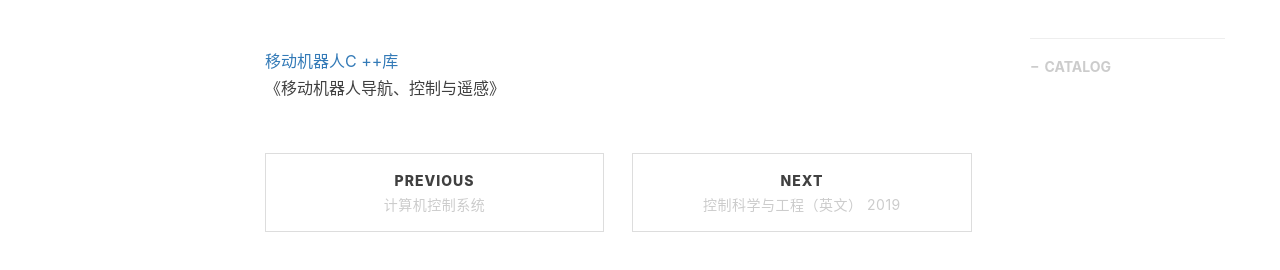
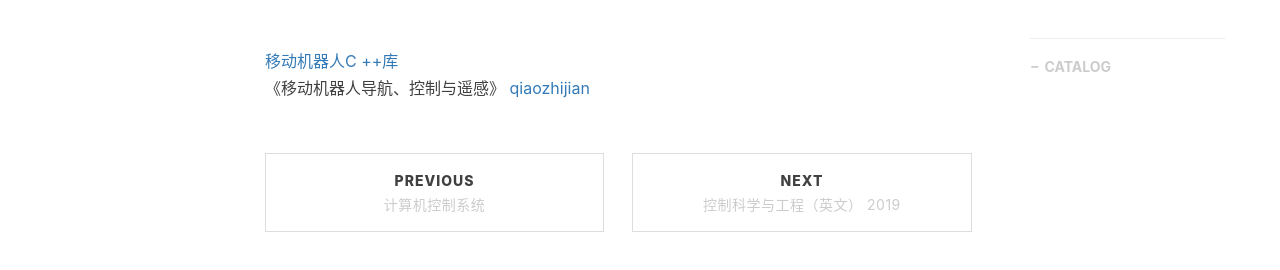
Before and after one commit to gary-robotics/dlward, a Jekyll site: the page built from _posts/2019-12-04-移动机器人C ++库-2019.markdown, in a window 1280 px wide. Shown: the part 525-795 px from the top of the page. Built offline with Jekyll 4.4.1, drawn with Linux system fonts in a browser that asks for light colours; nearby versions of some CDN libraries; comment, search, counter and statistics services are not loaded.

Commit message:
Update 2019-12-04-移动机器人C ++库-2019.markdown

```diff
--- a/_posts/2019-12-04-移动机器人C ++库-2019.markdown
+++ b/_posts/2019-12-04-移动机器人C ++库-2019.markdown
@@ -11,3 +11,4 @@ tags:                               #标签
 ---
 [移动机器人C ++库](https://www.mrpt.org/)
 《移动机器人导航、控制与遥感》
+[qiaozhijian](https://github.com/qiaozhijian)
```
